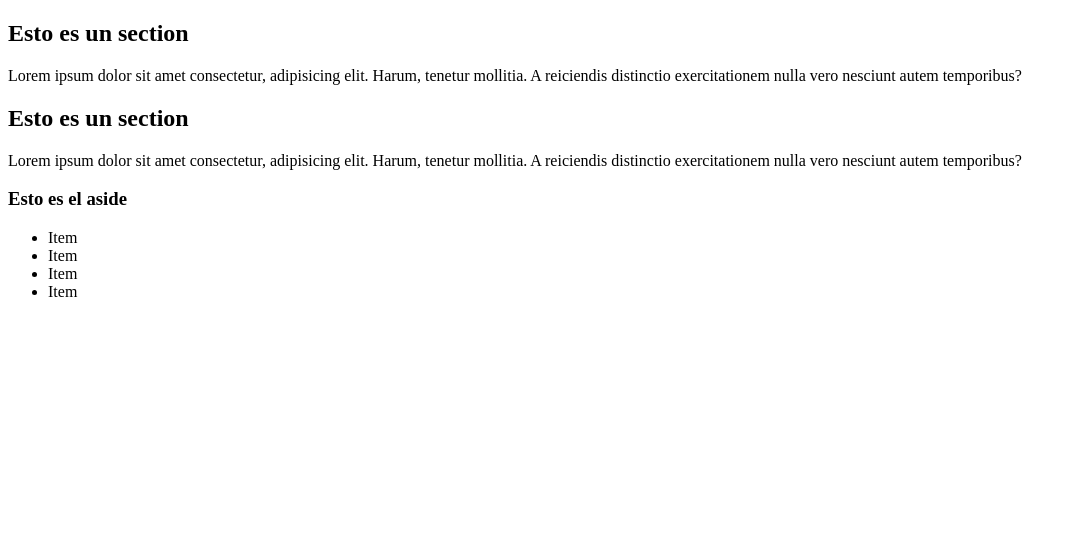
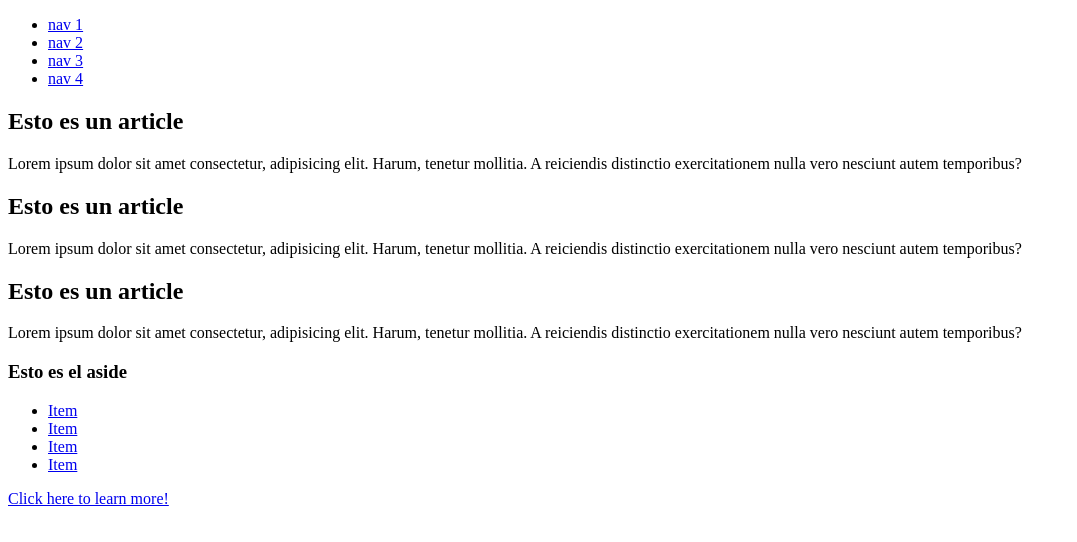
Before and after one commit to annacano0/M09-Activities, a plain HTML site: page actSemantic/index.html in a window 1280 px wide. Shown: the whole page, without its empty margins (0-1077 px from the left). Drawn offline with Linux system fonts and the light colour scheme.

Commit message:
add completed activities

```diff
--- a/actSemantic/index.html
+++ b/actSemantic/index.html
@@ -1,36 +1,55 @@
 <!DOCTYPE html>
 <html lang="en">
 <head>
-
     <meta charset="UTF-8">
     <meta name="viewport" content="width=device-width, initial-scale=1.0">
     <title>Elements semàntics</title>
-    <link rel="shortcut icon" href="favicon.ico" type="image/x-icon">
+    <link rel="shortcut icon" href="../assets/corazon.png" type="image/x-icon">
 </head>
 <body>
 <header>
-    <nav></nav>
+    <nav>
+        <ul>
+            <li><a href="#">nav 1</a></li>
+            <li><a href="#">nav 2</a></li>
+            <li><a href="#">nav 3</a></li>
+            <li><a href="#">nav 4</a></li>
+
+        </ul>
+    </nav>
 </header>
 
 <main>
     <section>
-        <h2>Esto es un section</h2>
-        <p>Lorem ipsum dolor sit amet consectetur, adipisicing elit. Harum, tenetur mollitia. A reiciendis distinctio exercitationem nulla vero nesciunt autem temporibus?</p>
+        <article>
+            <h2>Esto es un article</h2>
+            <p>Lorem ipsum dolor sit amet consectetur, adipisicing elit. Harum, tenetur mollitia. A reiciendis distinctio exercitationem nulla vero nesciunt autem temporibus?</p>
+        </article>
+
+        <article>
+            <h2>Esto es un article</h2>
+            <p>Lorem ipsum dolor sit amet consectetur, adipisicing elit. Harum, tenetur mollitia. A reiciendis distinctio exercitationem nulla vero nesciunt autem temporibus?</p>
+        </article>
     </section>
     <section>
-        <h2>Esto es un section</h2>
-        <p>Lorem ipsum dolor sit amet consectetur, adipisicing elit. Harum, tenetur mollitia. A reiciendis distinctio exercitationem nulla vero nesciunt autem temporibus?</p>
+        <article>
+            <h2>Esto es un article</h2>
+            <p>Lorem ipsum dolor sit amet consectetur, adipisicing elit. Harum, tenetur mollitia. A reiciendis distinctio exercitationem nulla vero nesciunt autem temporibus?</p>
+        </article>
     </section>
     <aside>
         <h3>Esto es el aside</h3>
         <ul>
-            <li>Item</li>
-            <li>Item</li>
-            <li>Item</li>
-            <li>Item</li>
+            <li><a href="#">Item</a></li>
+            <li><a href="#">Item</a></li>
+            <li><a href="#">Item</a></li>
+            <li><a href="#">Item</a></li>
         </ul>
     </aside>
+</main>
 
-</main>
+<footer>
+    <a href="#">Click here to learn more!</a>
+</footer>
 </body>
 </html>
--- /dev/null
+++ b/assets/global.css
@@ -0,0 +1,3 @@
+img{
+    max-width:20em;
+}
```
Also changed, not shown: actCapçalera/index.html (added, +14 -0 lines), actImatges/index.html (added, +16 -0 lines), actLlistes/index.html (added, +14 -0 lines), assets/corazon.png (added), assets/puppy.png (added).
